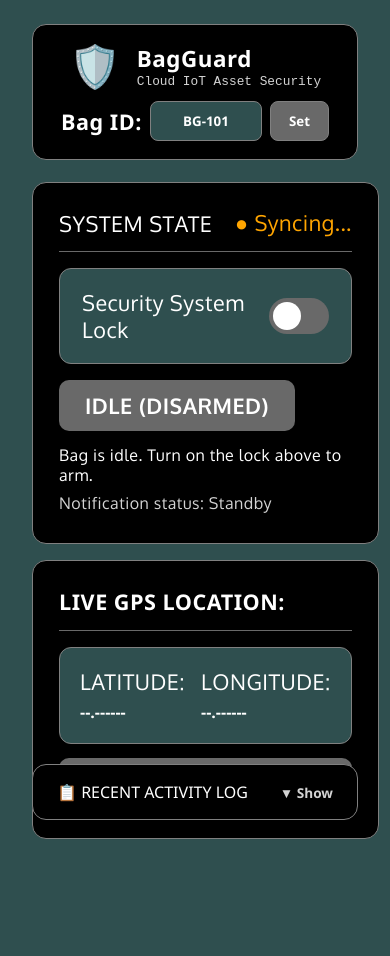
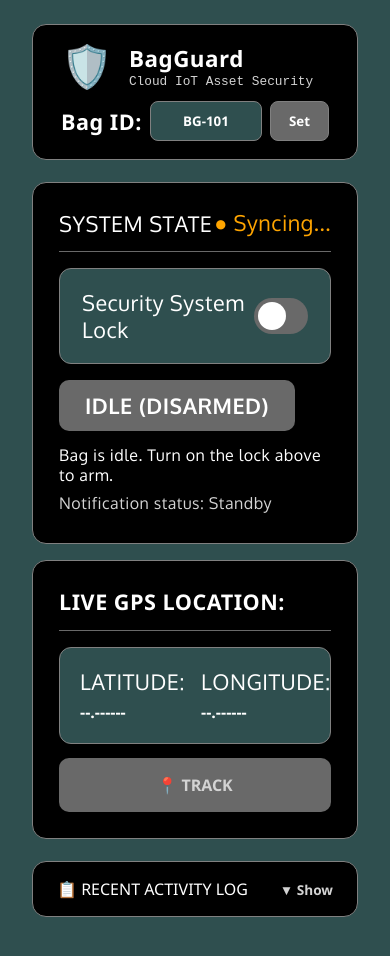
Before and after one commit to Abdur-Rehman-dev-code/Bag_guard-dashboard, a plain HTML site: page index.html in a window 390 px wide. Before the commit the page ends 844 px from the top, so only its background shows below. Drawn offline with Linux system fonts and the light colour scheme; no server answers; a web font is replaced by a local one.

Commit message:
Update style.css

```diff
--- a/style.css
+++ b/style.css
@@ -354,36 +354,59 @@ input:checked + .slider:before {
   pointer-events: none;
 }
 
-/* Clean Mobile View: Stack Bag ID under Logo + Single-Column Cards */
+/* Mobile Layout: Stack Header + Single-Column Cards + Vertical Scroll */
 @media (max-width: 768px) {
-  /* 1. Keep desktop layout untouched; stack header logo & Bag ID vertically on phones */
-  header {
-    display: flex;
-    flex-direction: column;
-    align-items: stretch;
-    gap: 12px;
-    height: auto;
+  html,
+  body {
+    height: auto !important;
+    min-height: 100vh;
+    overflow-y: auto !important;
+    overflow-x: hidden !important;
+    padding-bottom: 32px;
   }
 
-  /* 2. Format the Bag ID row neatly below the logo inside the header card */
+  /* 1. Header: Logo on top, Bag ID row underneath */
+  header {
+    display: flex !important;
+    flex-direction: column !important;
+    align-items: stretch !important;
+    gap: 12px !important;
+    height: auto !important;
+  }
+
   header > div:last-child {
-    display: flex;
-    align-items: center;
-    justify-content: space-between;
-    gap: 8px;
-    width: 100%;
+    display: flex !important;
+    align-items: center !important;
+    justify-content: space-between !important;
+    gap: 8px !important;
+    width: 100% !important;
   }
 
   #bagIdInput {
-    flex: 1;
-    min-width: 0;
+    flex: 1 !important;
+    min-width: 0 !important;
   }
 
-  /* 3. Keep System State, Live GPS Location, and Activity Log stacked 1 per row */
-  .dashboard-grid {
-    display: grid;
-    grid-template-columns: 1fr;
-    gap: 16px;
+  /* 2. Stack the 2-column row holding System State & Live GPS vertically */
+  div:has(> div #armToggle):has(> div #mapsLinkBtn),
+  section:has(> * #armToggle):has(> * #mapsLinkBtn),
+  main:has(> * #armToggle):has(> * #mapsLinkBtn) {
+    display: flex !important;
+    flex-direction: column !important;
+    width: 100% !important;
+    height: auto !important;
+    gap: 16px !important;
+  }
+
+  /* 3. Force both System State and Live GPS cards to 100% width */
+  div:has(> div #armToggle):has(> div #mapsLinkBtn) > *,
+  section:has(> * #armToggle):has(> * #mapsLinkBtn) > *,
+  main:has(> * #armToggle):has(> * #mapsLinkBtn) > * {
+    width: 100% !important;
+    max-width: 100% !important;
+    min-width: 0 !important;
+    flex: none !important;
+    margin: 0 !important;
   }
 }
 /* 11. Dual Toggle Controls (Security Lock + Find My Bag Buzzer) */
```
